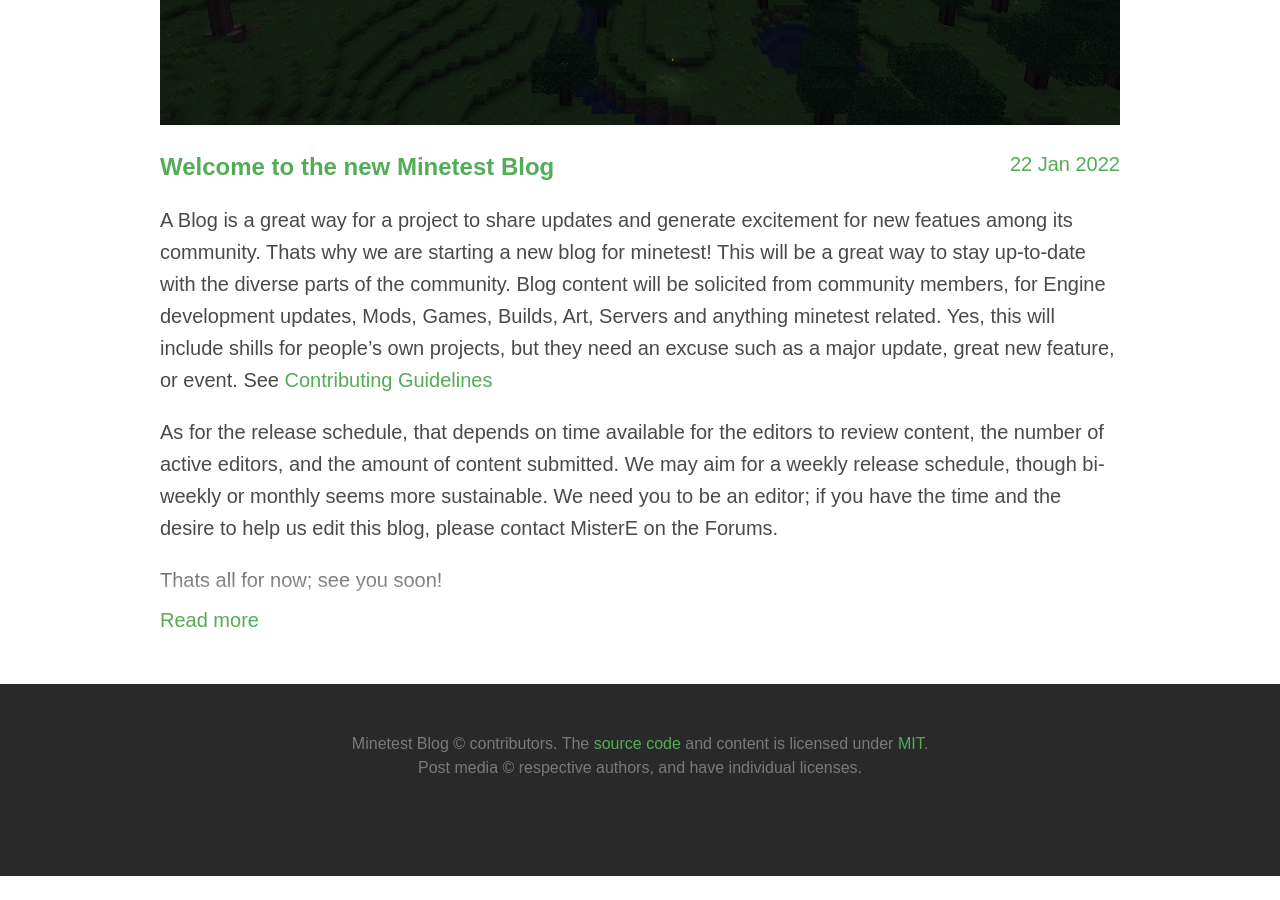
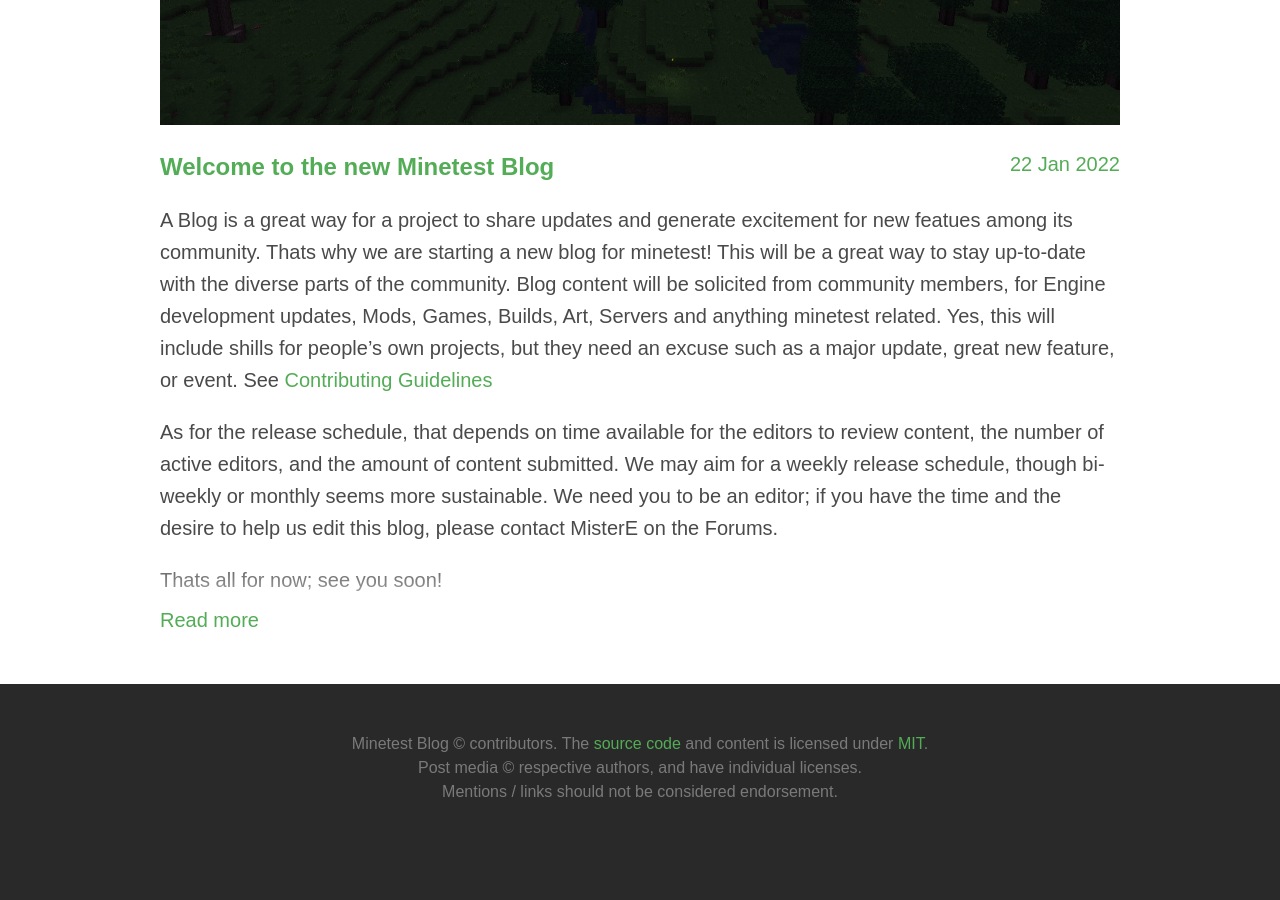
Before and after one commit to minetest/blog, a Jekyll site: the page built from index.html, in a window 1280 px wide and 900 px high, scrolled down 13461 px. Built offline with Jekyll 4.4.1, drawn with Linux system fonts in a browser that asks for light colours; before the commit the page ends 14337 px from its top, so only the background shows below that.

Commit message:
Add not endorsement

```diff
--- a/_layouts/default.html
+++ b/_layouts/default.html
@@ -53,8 +53,9 @@
 				Minetest Blog &copy; contributors.
 				The <a href="https://github.com/minetest/blog">source code</a>
 				and content is licensed under
-				<a href="https://opensource.org/licenses/MIT">MIT</a>.<br />
-				Post media &copy; respective authors, and have individual licenses.
+				<a href="https://opensource.org/licenses/MIT">MIT</a>.<br>
+				Post media &copy; respective authors, and have individual licenses.<br>
+				Mentions / links should not be considered endorsement.
 			</p>
 		</div>
 	</footer>
```
